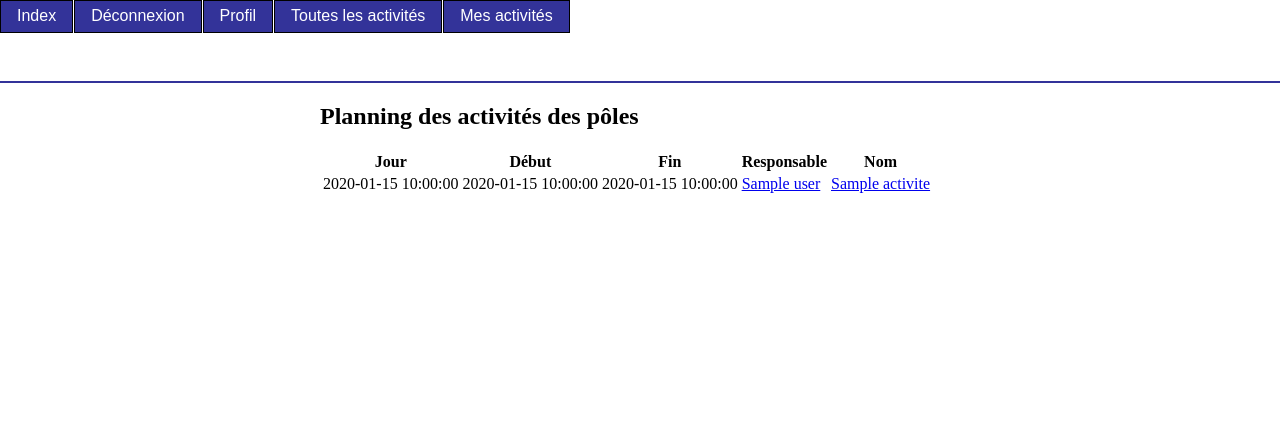
After one commit to brunal/rn, a Python web app: template templates/brn/planning.html in a window 1280 px wide. The commit adds this page. Shown: the top 436 px of the page. Run offline with Jinja, Linux system fonts and the light colour scheme; the template is opened without the code that fills it: most values are stand-ins (such as "Sample title", 1, 10 or a date in 2020).

Commit message:
First draft of BRN pages

```diff
--- a/templates/base.html
+++ b/templates/base.html
@@ -27,7 +27,7 @@
             {% elif responsable %}
             <li><a href="{{ url_for('views.responsable.list_activites') }}">Mes activités</a></li>
             {% elif brn %}
-
+            <li><a href="{{ url_for('views.brn.planning_poles') }}">Planning des pôles</a></li>
             {% endif %}
         {% endif %}
     </ul>
--- /dev/null
+++ b/templates/brn/planning.html
@@ -0,0 +1,33 @@
+{% extends "base.html" %}
+{% block body %}
+<h2>Planning des activités des pôles</h2>
+
+<table>
+    <thead>
+        <tr>
+            <th>Jour</th>
+            <th>Début</th>
+            <th>Fin</th>
+            <th>Responsable</th>
+            <th>Nom</th>
+        </tr>
+    </thead>
+
+    <tbody>
+        {% for a in activites %}
+        <tr>
+            <td>{{ a.debut.date() }}</td>
+            <td>{{ a.debut.time() }}</td>
+            <td>{{ a.debut.time() }}</td>
+            <td><a href="mailto:{{ a.responsable.user.email }}">
+                {{ a.responsable.user.nom }}
+            </a></td>
+            <td><a href="{{ url_for('views.basic.activite', activite_id=a.id) }}">
+                {{ a.nom }}
+            </td></a>
+        </tr>
+        {% endfor %}
+    </tbody>
+</table>
+
+{% endblock %}
```
Also changed, not shown: views/brn.py (added, +32 -0 lines).
